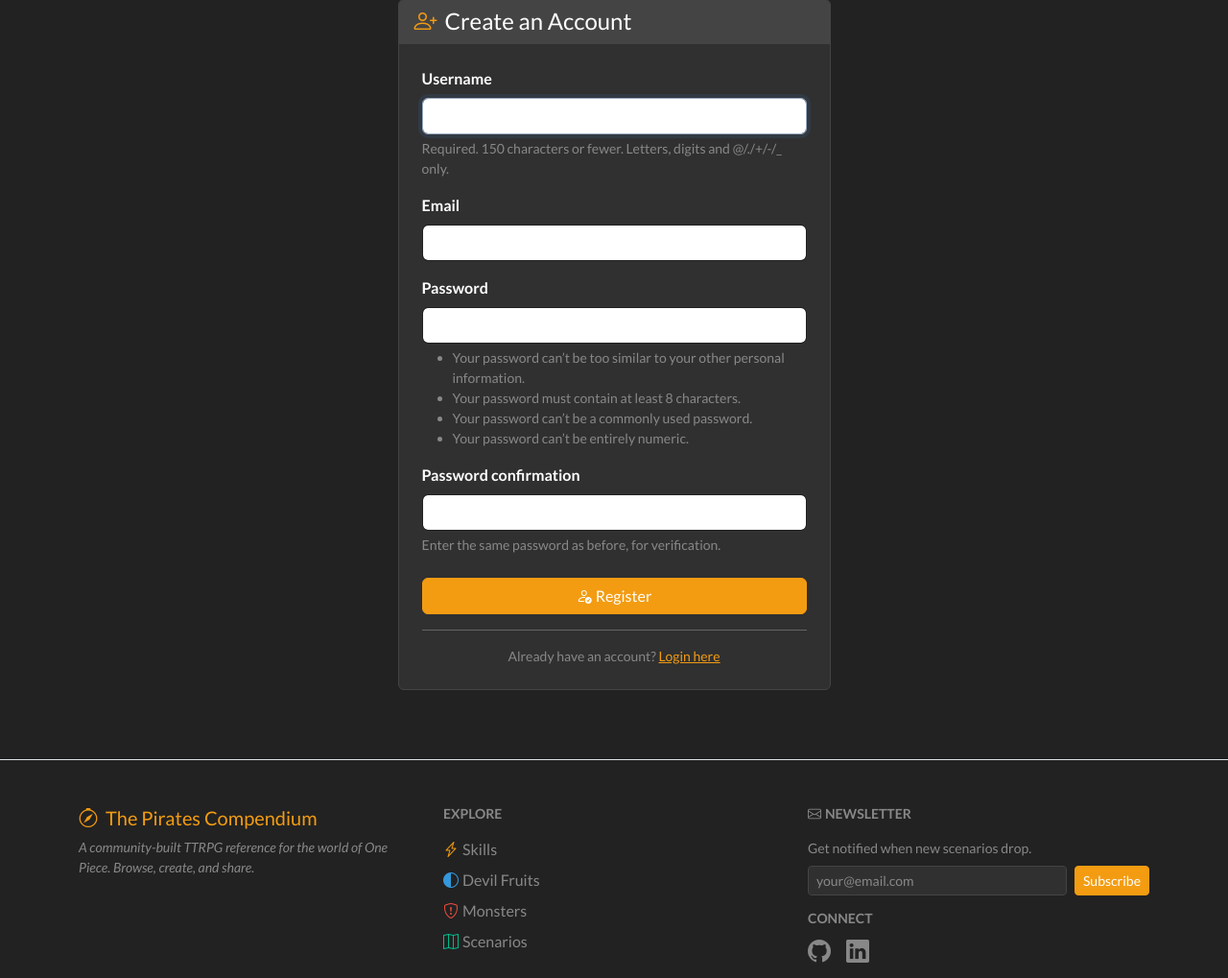
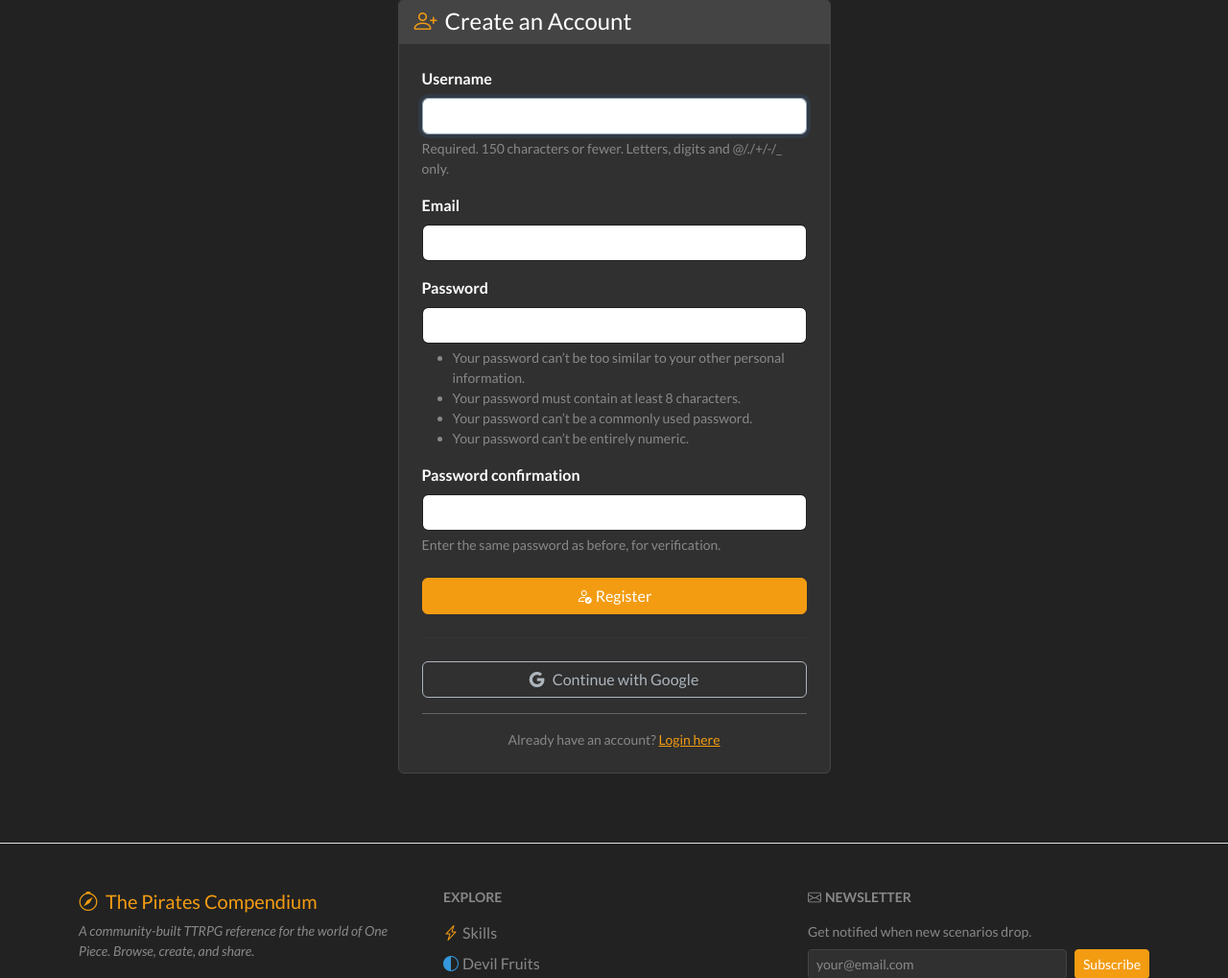
Before and after one commit to SerhiiHryniuk/the-pirates-compendium, a Django app: page /compendium/register/ in a window 1280 px wide. Shown: the part 128-1147 px from the top of the page at 96% size. Run offline with Django 5.2, Linux system fonts and the light colour scheme; some libraries are stand-ins or nearby versions.

Commit message:
feat: add button via Google to register and login page

```diff
--- a/templates/compendium/registration/register.html
+++ b/templates/compendium/registration/register.html
@@ -44,6 +44,13 @@
             </button>
           </div>
         </form>
+        <hr class="border-secondary my-4">
+
+        <div class="d-grid">
+          <a href="{% url 'google_login' %}" class="btn btn-outline-light">
+            <i class="bi bi-google me-2"></i>Continue with Google
+          </a>
+        </div>
 
         <hr class="my-3">
         <p class="text-center text-muted small mb-0">
```
Also changed, not shown: templates/registration/login.html (+7 -0 lines).
